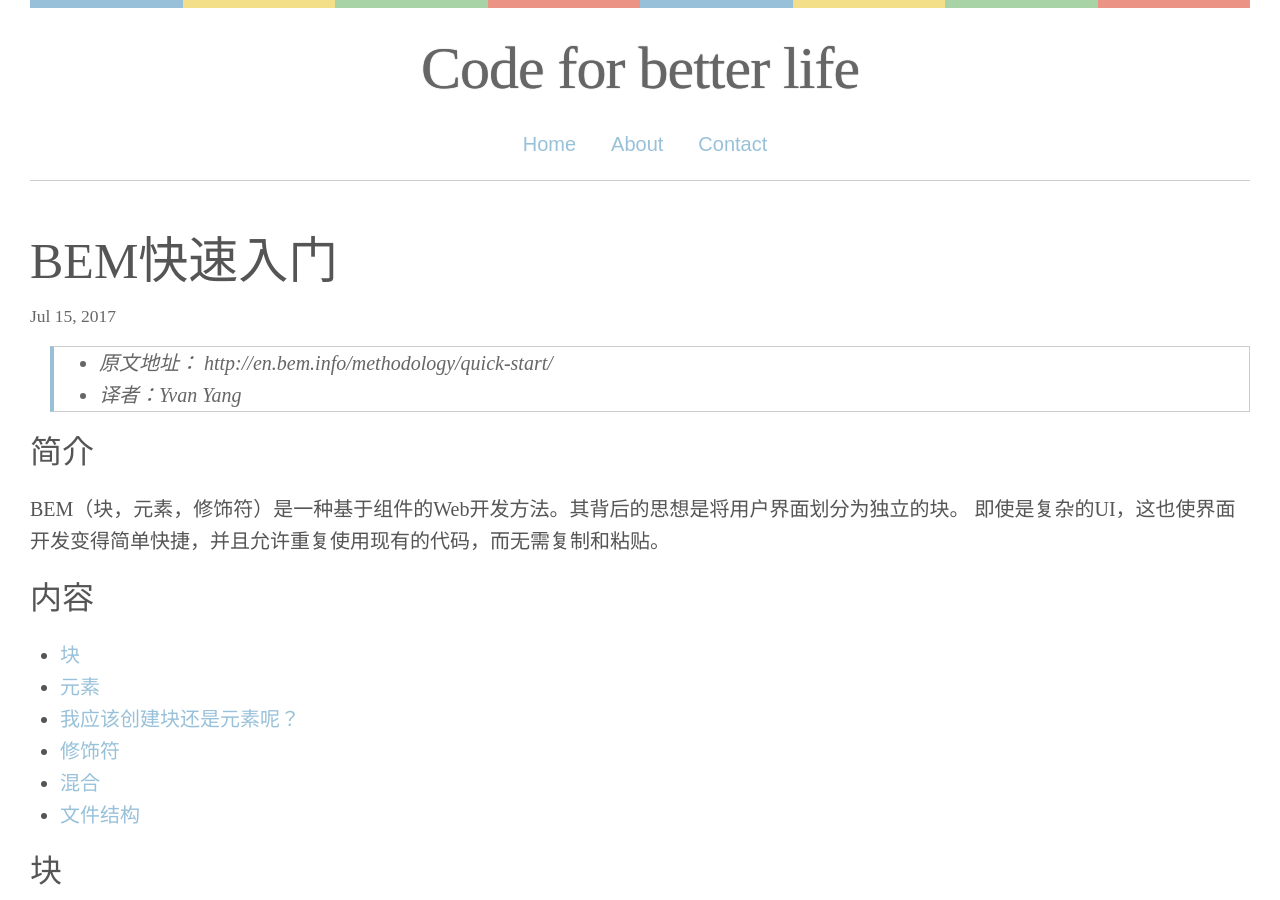
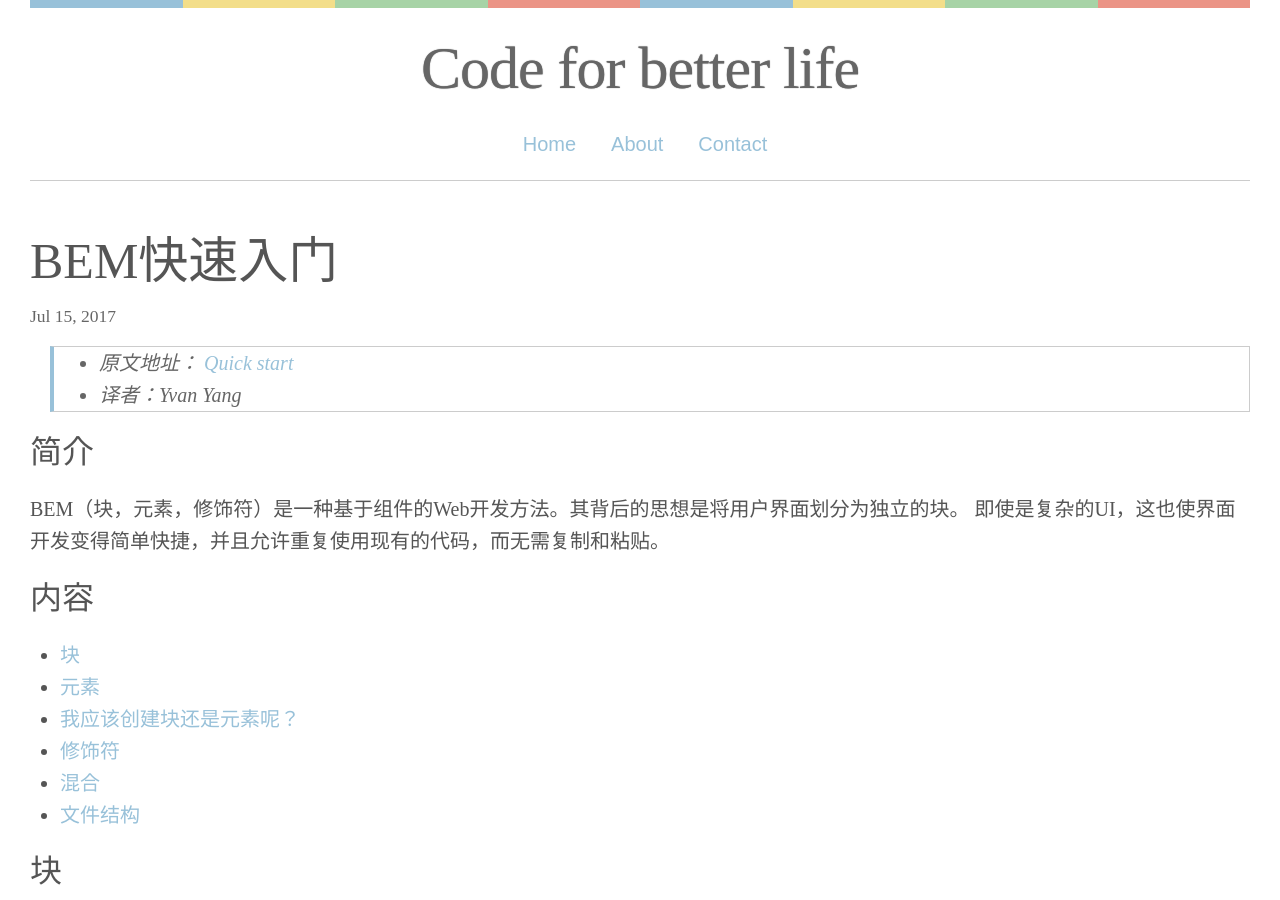
Before and after one commit to YYvanYang/yyvanyang.github.io, a Jekyll site: the page built from _posts/2017-07-15-bem-quick-start.md, in a window 1280 px wide and 900 px high. Built offline with Jekyll 4.4.1, drawn with Linux system fonts in a browser that asks for light colours; some web fonts are replaced; comment, search, counter and statistics services are not loaded; some of the changed lines change nothing that is shown.

Commit message:
update content

```diff
--- a/_posts/2017-07-15-bem-quick-start.md
+++ b/_posts/2017-07-15-bem-quick-start.md
@@ -3,7 +3,7 @@
 title:  "BEM快速入门"
 ---
 
-> * 原文地址： http://en.bem.info/methodology/quick-start/
+> * 原文地址： [Quick start](http://en.bem.info/methodology/quick-start/)
 > * 译者：Yvan Yang
 
 
```
